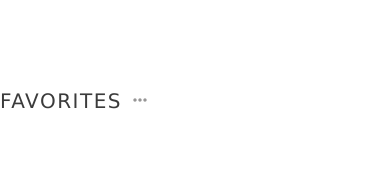
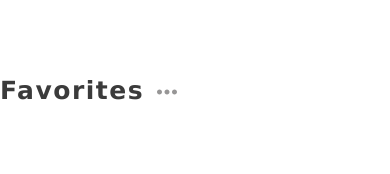
Before and after one commit to constOranges/SuperMark-It, a React (Vite) app in the folder client/: page /list/1 in a window 390 px wide. Shown: the part 194-368 px from the top of the page. Built offline with nearby package versions, Linux system fonts and the light colour scheme.

Commit message:
minor scss updates for list and category to match navbar for mobile view

```diff
--- a/client/src/components/category/Category.jsx
+++ b/client/src/components/category/Category.jsx
@@ -41,7 +41,7 @@ const Category = () => {
     return (
       <div className="category">
         <div className="top">
-          <h1>ALL ITEMS</h1>
+          <h1>All Items</h1>
         </div>
         <div className="bottom">
           {data.map((item) => (
--- a/client/src/components/category/Category.scss
+++ b/client/src/components/category/Category.scss
@@ -1,15 +1,14 @@
 .category {
-    margin-top: 70px;
+    margin-top: 40px;
 
     .top {
         display: flex;
         align-items: center;
-        margin-bottom: 30px;
+        margin-bottom: 20px;
 
         h1 {
             font-family: Verdana;
-            font-size: 20px;
-            font-weight: normal;
+            font-size: 25px;
             color: rgb(59, 59, 59);
             letter-spacing: 1.5px;
         }
--- a/client/src/components/list/List.jsx
+++ b/client/src/components/list/List.jsx
@@ -33,7 +33,7 @@ const data = [
     return (
       <div className="list">
         <div className="top">
-          <h1>FAVORITES</h1>
+          <h1>Favorites</h1>
           <Link>
             <MoreHorizIcon className="moreIcon" />
           </Link>
--- a/client/src/components/list/List.scss
+++ b/client/src/components/list/List.scss
@@ -1,24 +1,23 @@
 .list {
-    margin-top: 70px;
+    margin-top: 40px;
 
     .top {
         display: flex;
         align-items: center;
-        margin-bottom: 30px;
+        margin-bottom: 20px;
 
         h1 {
             font-family: Verdana;
-            font-size: 20px;
-            font-weight: normal;
+            font-size: 25px;
             color: rgb(59, 59, 59);
             letter-spacing: 1.5px;
         }
 
         .moreIcon {
-            padding-top: 4px;
+            padding-top: 8px;
             padding-left: 8px;
             color: rgb(151, 150, 150);
-            font-size: 20px;
+            font-size: 30px;
         }
     }
 }
--- a/client/src/components/navbar/Navbar.scss
+++ b/client/src/components/navbar/Navbar.scss
@@ -30,7 +30,7 @@
   }
 
   .mobileNotifIcon {
-    margin-top: .3em;
+    margin-top: .2em;
 
     .navIcon {
         font-size: 50px;
```
